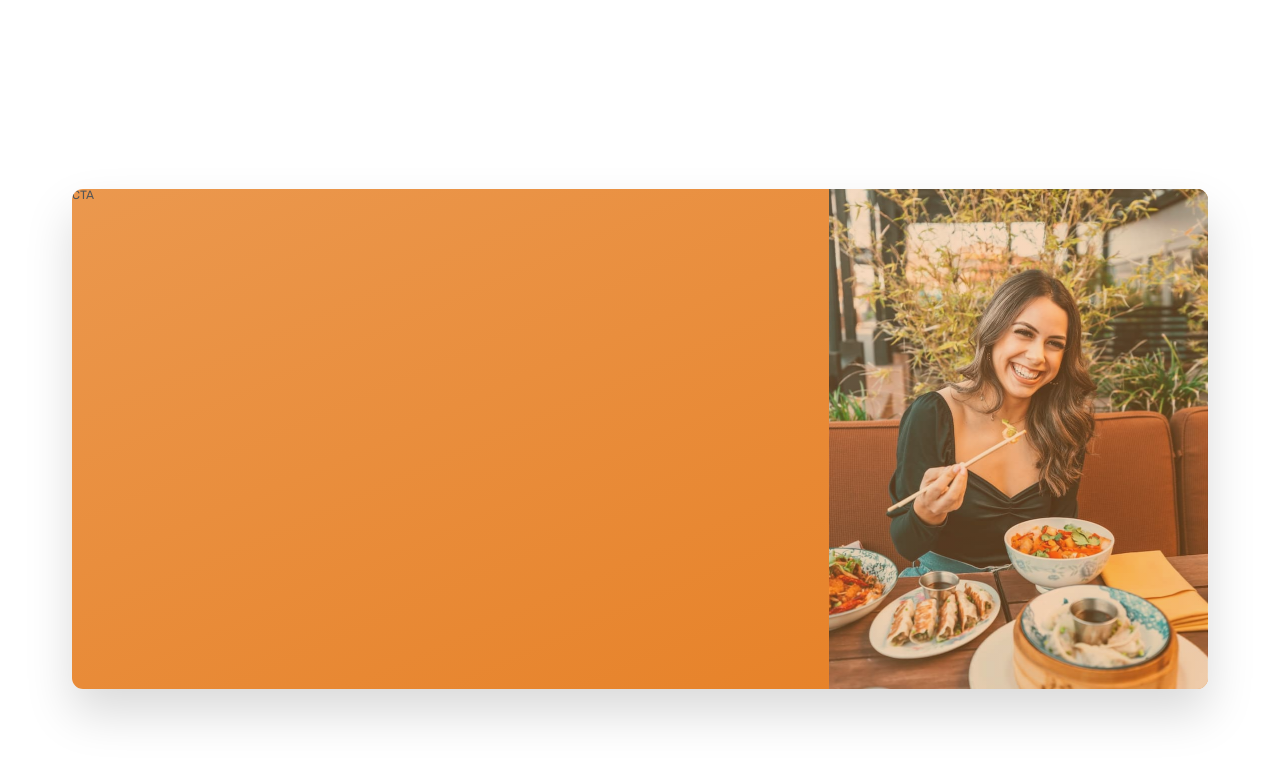
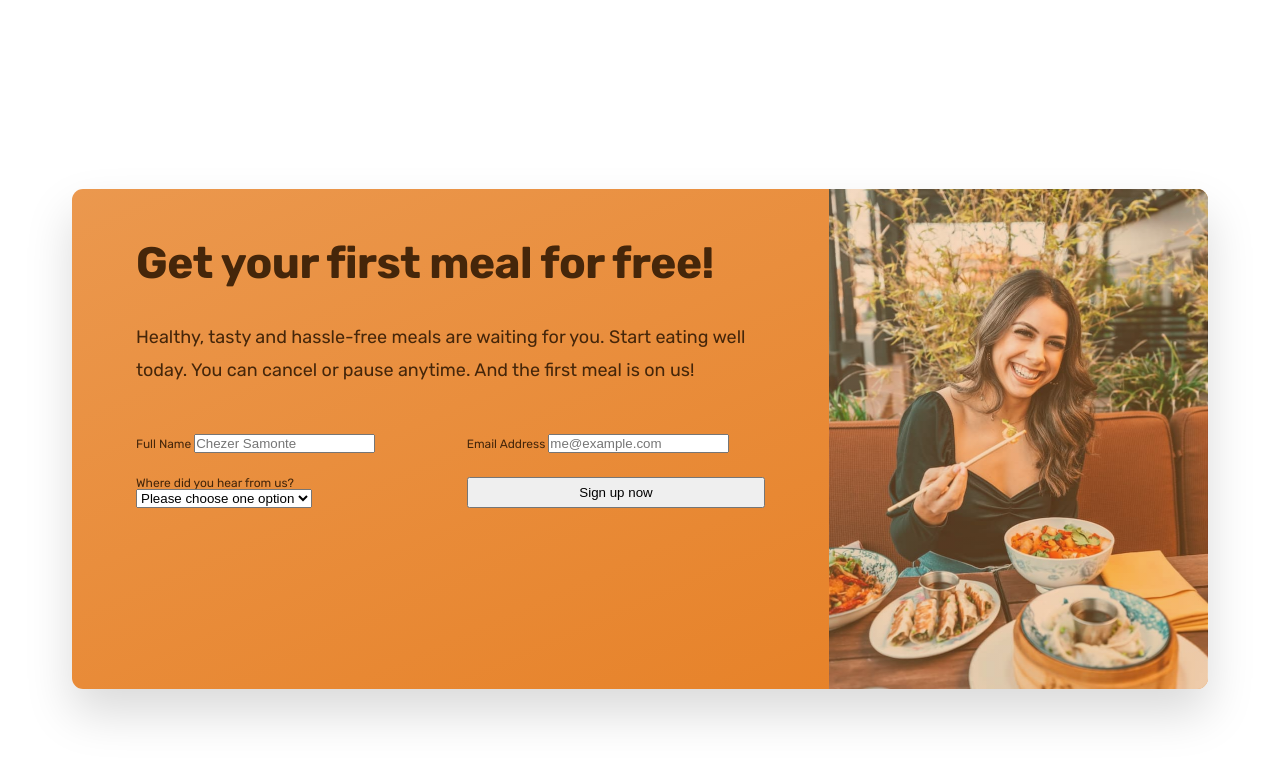
Before and after one commit to chez199030/Omnifood-Project, a plain HTML site: page index.html in a window 1280 px wide. Shown: the part 5886-6647 px from the top of the page. Drawn offline with nearby package versions, Linux system fonts and the light colour scheme; files whose address does not match are found by name.

Commit message:
Building the Call-To-Action Section - Part 2

```diff
--- a/css/style.css
+++ b/css/style.css
@@ -479,7 +479,27 @@
 }
 
 .cta-text-box {
+  color: #45260a;
+  padding: 4.8rem 6.4rem 6.4rem 6.4rem;
 }
+.cta .heading-secondary {
+  color: #45260a;
+  margin-bottom: 3.2rem;
+}
+
+.cta-text {
+  font-size: 1.8rem;
+  line-height: 1.8;
+  margin-bottom: 4.8rem;
+}
+
+.cta-form {
+  display: grid;
+  grid-template-columns: 1fr 1fr;
+  column-gap: 3.2rem;
+  row-gap: 2.4rem;
+}
+
 .cta-img-box {
   background-image: linear-gradient(
       to right bottom,
--- a/index.html
+++ b/index.html
@@ -519,7 +519,47 @@
       <section class="section-cta">
         <div class="container">
           <div class="cta">
-            <div class="cta-text-box">CTA</div>
+            <div class="cta-text-box">
+              <h2 class="heading-secondary">Get your first meal for free!</h2>
+              <p class="cta-text">
+                Healthy, tasty and hassle-free meals are waiting for you. Start
+                eating well today. You can cancel or pause anytime. And the
+                first meal is on us!
+              </p>
+              <form class="cta-form" action="#">
+                <div>
+                  <label for="full-name">Full Name</label>
+                  <input
+                    id="full-name"
+                    type="text"
+                    placeholder="Chezer Samonte"
+                    required
+                  />
+                </div>
+                <div>
+                  <label for="email">Email Address</label>
+                  <input
+                    id="email"
+                    type="email"
+                    placeholder="me@example.com"
+                    required
+                  />
+                </div>
+                <div>
+                  <label for="select-where">Where did you hear from us?</label>
+                  <select id="select-where" required>
+                    <option value="">Please choose one option</option>
+                    <option value="friends">Friends and Family</option>
+                    <option value="youtube">Youtube video</option>
+                    <option value="podcast">Podcast</option>
+                    <option value="ad">Facebook ad</option>
+                    <option value="others">Others</option>
+                  </select>
+                </div>
+                <button class="btn">Sign up now</button>
+              </form>
+            </div>
+
             <div
               class="cta-img-box"
               role="image"
```
